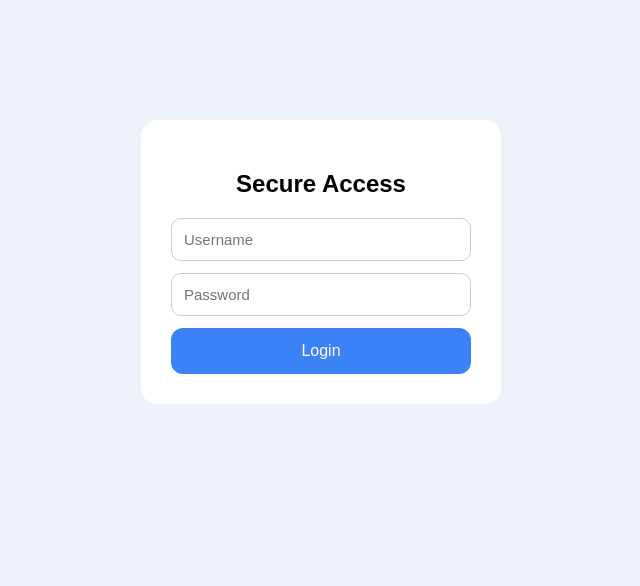
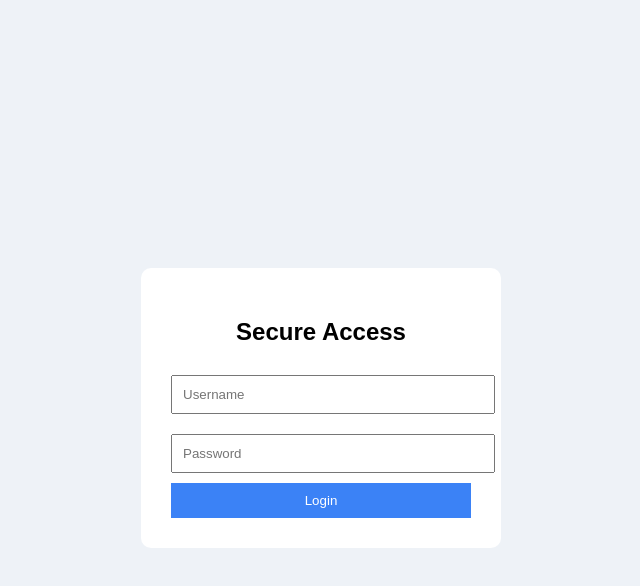
Before and after one commit to infobesttoolsmail882/Abhi-bulkmaling-tools, a website: page public/login.html in a window 1280 px wide. Shown: the whole page, without its empty margins (319-959 px from the left). Drawn offline with Linux system fonts and the light colour scheme.

Commit message:
Update login.html

```diff
--- a/public/login.html
+++ b/public/login.html
@@ -1,33 +1,22 @@
 <!DOCTYPE html>
 <html>
 <head>
-  <title>Secure Login</title>
-  <link rel="stylesheet" href="style.css">
+  <title>Secure Access</title>
+  <style>
+    body { font-family: Arial; display:flex; justify-content:center; align-items:center; height:100vh; background:#eef2f7; }
+    .box { background:white; padding:30px; border-radius:10px; width:300px; text-align:center; }
+    input { width:100%; padding:10px; margin:10px 0; }
+    button { width:100%; padding:10px; background:#3b82f6; color:white; border:none; }
+  </style>
 </head>
 <body>
-  <div class="login-box">
+  <div class="box">
     <h2>Secure Access</h2>
-    <input id="uid" placeholder="Username">
-    <input id="upass" type="password" placeholder="Password">
-    <button onclick="login()">Login</button>
+    <form method="POST" action="/login">
+      <input name="username" placeholder="Username" required />
+      <input name="password" type="password" placeholder="Password" required />
+      <button type="submit">Login</button>
+    </form>
   </div>
-
-<script>
-async function login() {
-  const username = uid.value.trim();
-  const password = upass.value.trim();
-
-  const res = await fetch("/login", {
-    method: "POST",
-    headers: { "Content-Type": "application/json" },
-    body: JSON.stringify({ username, password })
-  });
-
-  const data = await res.json();
-
-  if (data.success) location.href = "/launcher";
-  else alert("Invalid Login ❌");
-}
-</script>
 </body>
 </html>
```
